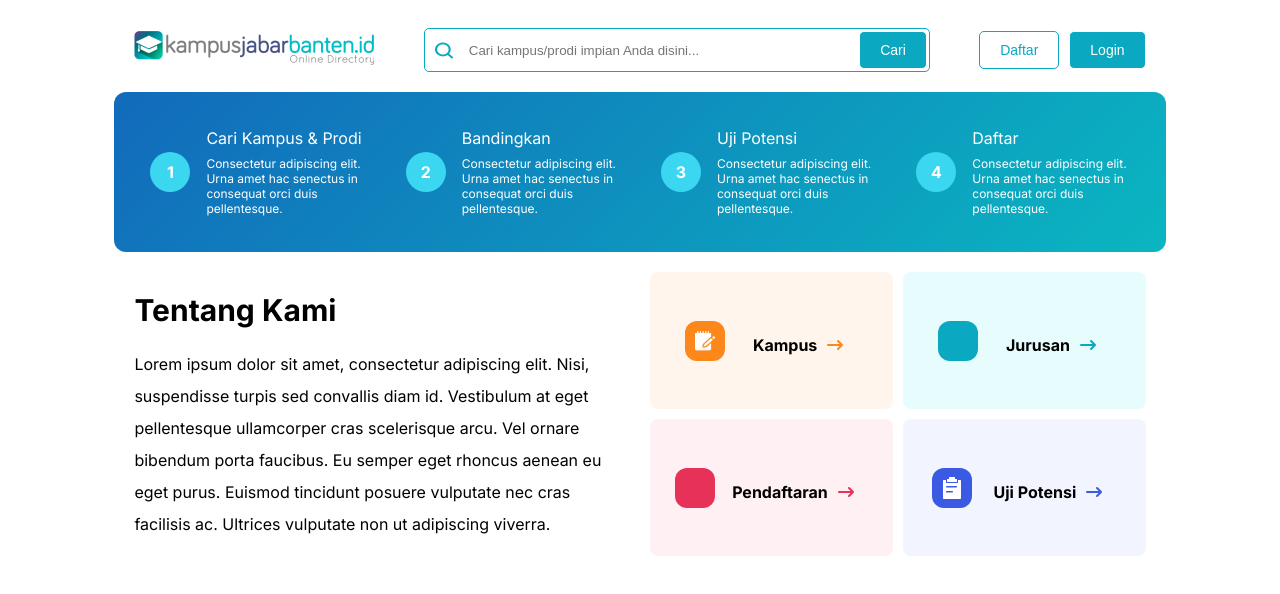
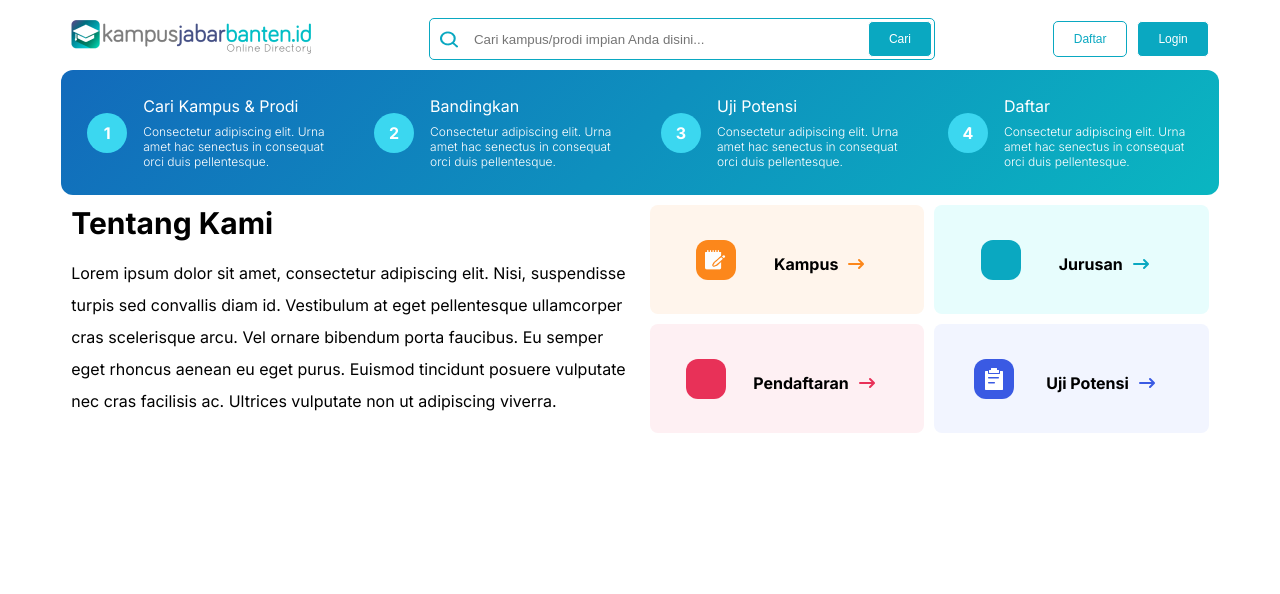
Before and after one commit to maulanairfanf/suteki-tehnical-test, a Nuxt app: page / in a window 1280 px wide. Shown: the top 594 px of the page. Built offline with nearby package versions, Linux system fonts and the light colour scheme.

Commit message:
enhance css variable and recode flex utility

```diff
--- a/assets/css/global.scss
+++ b/assets/css/global.scss
@@ -3,6 +3,16 @@
 
 body {
 	font-family: 'Inter', sans-serif;
+}
+
+h1,
+h2,
+h3,
+h4,
+h5,
+h6 {
+	padding: 0;
+	margin: 0;
 }
 
 .search-collapse {
@@ -82,6 +92,10 @@ body {
 	font-weight: bold;
 }
 
+.shadow {
+	box-shadow: 0px 10px 20px 0px #eff1f6;
+}
+
 @media screen and (max-width: $mobile-breakpoint) {
 	#desktop-navbar {
 		display: none;
--- a/assets/css/utility.scss
+++ b/assets/css/utility.scss
@@ -7,7 +7,7 @@
 	padding: 10px 20px;
 	text-decoration: none;
 	display: inline-block;
-	font-size: 14px;
+	font-size: 12px;
 	cursor: pointer;
 	border-radius: 5px;
 }
@@ -21,17 +21,13 @@
 }
 
 .container {
-	max-width: 80%;
+	max-width: 90%;
 	margin: 0 auto;
-	padding: 20px;
+	padding: 10px;
 }
 
 .bg-blue-sky {
 	background-color: map-get($colors, blue-sky);
-}
-
-.text-white {
-	color: white;
 }
 
 .w-full {
@@ -234,15 +230,21 @@
 	}
 }
 
-@mixin flex($direction: row, $align: center, $justify: center) {
+@mixin flex($direction: row, $align: null, $justify: null) {
 	display: flex;
 	flex-direction: $direction;
-	align-items: map-get($align-items, $align);
-	justify-content: map-get($justify-content, $justify);
+
+	@if $align {
+		align-items: $align;
+	}
+
+	@if $justify {
+		justify-content: $justify;
+	}
 }
 
 .flex {
-	@include flex();
+	display: flex;
 }
 
 .flex-wrap {
@@ -257,46 +259,25 @@
 	@include flex(column);
 }
 
-.items-center {
-	@include flex(row, center);
+@each $name, $value in $align-items {
+	.items-#{$name} {
+		align-items: $value;
+	}
 }
 
-.items-start {
-	@include flex(row, start);
+@each $name, $value in $justify-content {
+	.justify-#{$name} {
+		justify-content: $value;
+	}
+}
+@each $name, $weight in $font-weights {
+	.font-weight-#{$name} {
+		font-weight: $weight;
+	}
 }
 
-.items-end {
-	@include flex(row, end);
+@each $name, $position in $positions {
+	.position-#{$name} {
+		position: $position;
+	}
 }
-
-.items-baseline {
-	@include flex(row, baseline);
-}
-
-.items-stretch {
-	@include flex(row, stretch);
-}
-
-.justify-center {
-	@include flex(row, center, center);
-}
-
-.justify-start {
-	@include flex(row, center, start);
-}
-
-.justify-end {
-	@include flex(row, center, end);
-}
-
-.justify-between {
-	@include flex(row, center, between);
-}
-
-.justify-around {
-	@include flex(row, center, around);
-}
-
-.justify-evenly {
-	@include flex(row, center, evenly);
-}
--- a/assets/css/variable.scss
+++ b/assets/css/variable.scss
@@ -10,16 +10,19 @@ $columns: 2, 3, 4, 5, 6;
 $gaps: 10px, 20px, 30px, 40px;
 
 $colors: (
-	primary: #0aa8c1,
-	blue-sky: #3bd7f0,
-	orange: #fc871b,
-	orange-smooth: #fff5ec,
-	cyan: #0aa8c1,
-	cyan-smooth: #e7fdfd,
-	red: #e83158,
-	red-smooth: #fef0f3,
-	blue: #3a5ae3,
-	blue-smooth: #f2f5ff,
+	'white': #ffffff,
+	'primary': #0aa8c1,
+	'blue-sky': #3bd7f0,
+	'orange': #fc871b,
+	'orange-smooth': #fff5ec,
+	'cyan': #0aa8c1,
+	'cyan-smooth': #e7fdfd,
+	'red': #e83158,
+	'red-dop': #f35577,
+	'red-smooth': #fef0f3,
+	'blue': #3a5ae3,
+	'blue-smooth': #f2f5ff,
+	'blue-dop': #5471ed,
 );
 
 $mobile-breakpoint: 768px;
@@ -45,6 +48,7 @@ $border-radius-values: (
 	8: 8px,
 	12: 12px,
 	15: 15px,
+	40: 40px,
 	rounded: 50%,
 );
 
@@ -64,3 +68,23 @@ $justify-content: (
 	around: space-around,
 	evenly: space-evenly,
 );
+
+$font-weights: (
+	'thin': 100,
+	'extra-light': 200,
+	'light': 300,
+	'normal': 400,
+	'medium': 500,
+	'semi-bold': 600,
+	'bold': 700,
+	'extra-bold': 800,
+	'black': 900,
+);
+
+$positions: (
+	'static': static,
+	'relative': relative,
+	'absolute': absolute,
+	'fixed': fixed,
+	'sticky': sticky,
+);
```
